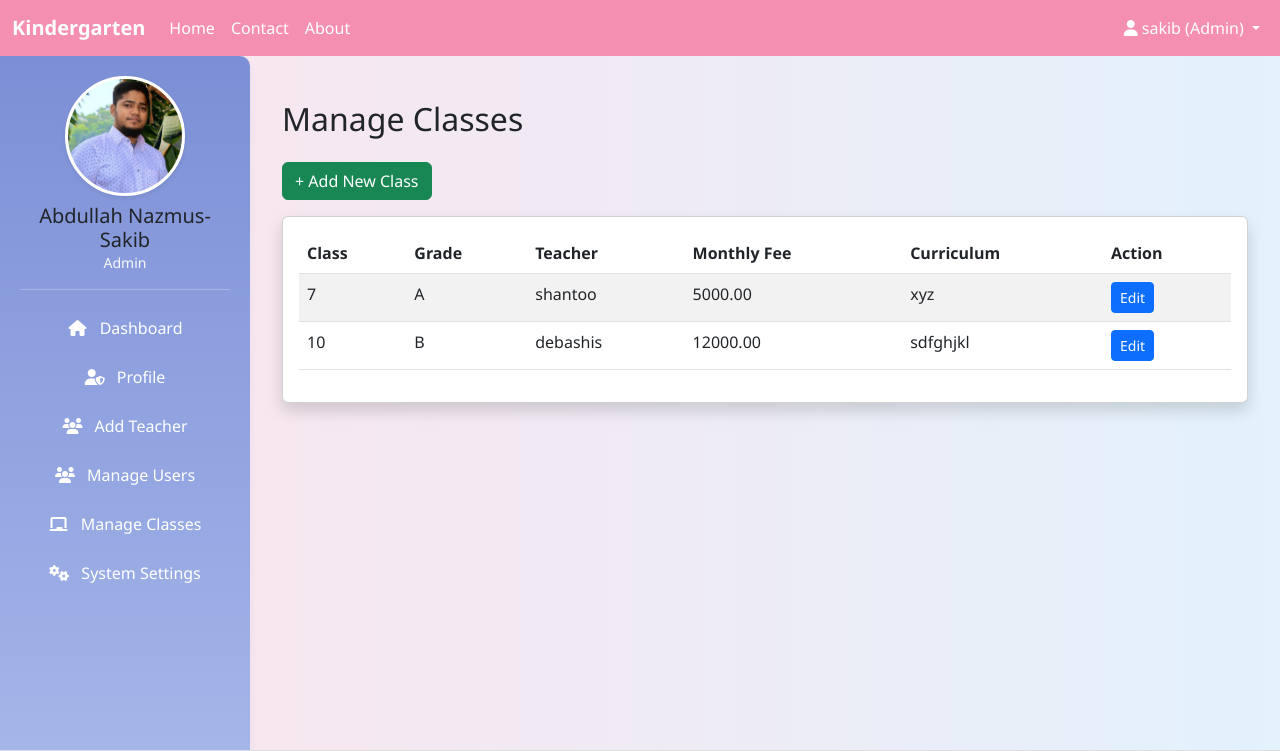
After one commit to AbdullahRFA/Kindergarten-Website-Management-System, a Django app: page /manage_classes_by_admin/ in a window 1280 px wide. The commit adds this page. Shown: the top 751 px of the page. Run offline with Django 4.2, Linux system fonts and the light colour scheme; a user stored in the database is signed in; data comes from the database, SQL or seed files in the repository; both versions use the stored data as it was after the commit.

Commit message:
1.	Admin can create/manage classes (Play, KG, One, Two … Ten). 	2.	Each class will have: 	•	Curriculum (text/description field) 	•	Assigned Teacher (FK to teacher user/profile) 	•	Monthly Fee (decimal field). 	3.	Students assigned to a class will automatically inherit its monthly fee. 	4.	Admin can later change/assign a teacher for each class.

```diff
--- a/core/models.py
+++ b/core/models.py
@@ -19,8 +19,17 @@ class User(AbstractUser):
 
 
 class ClassRoom(models.Model):
-    name = models.CharField(max_length=64)
+    name = models.CharField(max_length=64, unique=True)   # Play, KG, One, Two…
     grade = models.CharField(max_length=32, blank=True)
+    curriculum = models.TextField(blank=True)             # Curriculum details
+    teacher = models.ForeignKey(
+        'User',
+        on_delete=models.SET_NULL,
+        null=True, blank=True,
+        limit_choices_to={'role': 'teacher'}
+    )
+    monthly_fee = models.DecimalField(max_digits=10, decimal_places=2, default=0.00)
+
     def __str__(self):
         return f"{self.grade} - {self.name}" if self.grade else self.name
 
--- /dev/null
+++ b/core/templates/admin/manage_classes.html
@@ -0,0 +1,43 @@
+{% extends "base.html" %}
+{% block title %}Manage Classes{% endblock %}
+{% block content %}
+<div class="container mt-4">
+    <h2 class="mb-4">Manage Classes</h2>
+    <a href="{% url 'add_class_by_admin' %}" class="btn btn-success mb-3">+ Add New Class</a>
+
+    <div class="card shadow">
+        <div class="card-body">
+            {% if classes %}
+            <table class="table table-striped">
+                <thead>
+                    <tr>
+                        <th>Class</th>
+                        <th>Grade</th>
+                        <th>Teacher</th>
+                        <th>Monthly Fee</th>
+                        <th>Curriculum</th>
+                        <th>Action</th>
+                    </tr>
+                </thead>
+                <tbody>
+                    {% for c in classes %}
+                    <tr>
+                        <td>{{ c.name }}</td>
+                        <td>{{ c.grade }}</td>
+                        <td>{% if c.teacher %}{{ c.teacher.username }}{% else %}-{% endif %}</td>
+                        <td>{{ c.monthly_fee }}</td>
+                        <td>{{ c.curriculum|truncatewords:10 }}</td>
+                        <td>
+                            <a href="{% url 'edit_class_by_admin' c.id %}" class="btn btn-sm btn-primary">Edit</a>
+                        </td>
+                    </tr>
+                    {% endfor %}
+                </tbody>
+            </table>
+            {% else %}
+                <p class="text-muted">No classes found.</p>
+            {% endif %}
+        </div>
+    </div>
+</div>
+{% endblock %}
--- a/core/templates/base.html
+++ b/core/templates/base.html
@@ -190,7 +190,7 @@
       <a href="{% url 'admin_profile' %}"><i class="fas fa-user-shield me-2"></i> Profile</a>
       <a href="{% url 'add_teacher_by_admin' %}"><i class="fas fa-users me-2"></i> Add Teacher</a>
       <a href="{% url 'manage_users_by_admin' %}"><i class="fas fa-users me-2"></i> Manage Users</a>
-      <a href="#"><i class="fas fa-chalkboard me-2"></i> Manage Classes</a>
+      <a href="{% url 'manage_classes_by_admin' %}"><i class="fas fa-chalkboard me-2"></i> Manage Classes</a>
       <a href="#"><i class="fas fa-cogs me-2"></i> System Settings</a>
     {% endif %}
       </div>
--- a/core/urls.py
+++ b/core/urls.py
@@ -39,4 +39,9 @@ urlpatterns = [
     path("add_teacher_by_admin/", views.add_teacher_by_admin, name="add_teacher_by_admin"),
     path("manage_users_by_admin/", views.manage_users_by_admin, name="manage_users_by_admin"),
     path("edit_user_by_admin/<int:user_id>/edit/", views.edit_user_by_admin, name="edit_user_by_admin"),
+
+
+    path("manage_classes_by_admin/", views.manage_classes_by_admin, name="manage_classes_by_admin"),
+    path("add_class_by_admin/", views.add_class_by_admin, name="add_class_by_admin"),
+    path("edit_class_by_admin/<int:class_id>/edit/", views.edit_class_by_admin, name="edit_class_by_admin"),
 ]
--- a/core/views.py
+++ b/core/views.py
@@ -21,8 +21,11 @@ from django.conf import settings
 from django.contrib import messages
 from django.urls import reverse
 from django.http import HttpResponse, JsonResponse
-from .models import User, StudentProfile, Course, Homework, HomeworkSubmission, PaymentTransaction, BusLocation, Bus, TeaacherProfile, LeaveRequest, Notification, Message, ExamMark,AdminProfile
-from .forms import StudentRegistrationForm, HomeworkForm, SubmissionForm, LeaveRequestForm, StudentProfileForm, TeacherProfileForm, AdminProfileForm, PasswordResetRequestForm, UserPasswordChangeForm
+
+
+
+from .models import User, StudentProfile, Course, Homework, HomeworkSubmission, PaymentTransaction, BusLocation, Bus, TeaacherProfile, LeaveRequest, Notification, Message, ExamMark,AdminProfile, ClassRoom
+from .forms import StudentRegistrationForm, HomeworkForm, SubmissionForm, LeaveRequestForm, StudentProfileForm, TeacherProfileForm, AdminProfileForm, PasswordResetRequestForm, UserPasswordChangeForm, ClassRoomForm
 
 
 def homepage(request):
@@ -422,4 +425,53 @@ def edit_user_by_admin(request, user_id):
         "profile": profile,
     })
 
-    # return render(request, "admin/edit_user.html", {"form": form, "user_obj": user})
+
+
+
+
+
+@login_required
+def manage_classes_by_admin(request):
+    if request.user.role != "admin":
+        messages.error(request, "Permission denied.")
+        return redirect("dashboard")
+
+    classes = ClassRoom.objects.all()
+    return render(request, "admin/manage_classes.html", {"classes": classes})
+
+
+@login_required
+def add_class_by_admin(request):
+    if request.user.role != "admin":
+        messages.error(request, "Permission denied.")
+        return redirect("dashboard")
+
+    if request.method == "POST":
+        form = ClassRoomForm(request.POST)
+        if form.is_valid():
+            form.save()
+            messages.success(request, "Class added successfully!")
+            return redirect("manage_classes_by_admin")
+    else:
+        form = ClassRoomForm()
+
+    return render(request, "admin/add_class.html", {"form": form})
+
+
+@login_required
+def edit_class_by_admin(request, class_id):
+    if request.user.role != "admin":
+        messages.error(request, "Permission denied.")
+        return redirect("dashboard")
+
+    classroom = get_object_or_404(ClassRoom, id=class_id)
+    if request.method == "POST":
+        form = ClassRoomForm(request.POST, instance=classroom)
+        if form.is_valid():
+            form.save()
+            messages.success(request, "Class updated successfully!")
+            return redirect("manage_classes_by_admin")
+    else:
+        form = ClassRoomForm(instance=classroom)
+
+    return render(request, "admin/edit_class.html", {"form": form, "classroom": classroom})
```
Also changed, not shown: core/forms.py (+18 -1 lines), core/templates/admin/add_class.html (added, +19 -0 lines), core/templates/admin/edit_class.html (added, +19 -0 lines), core/migrations/0006_classroom_curriculum_classroom_monthly_fee_and_more.py (added), db.sqlite3.
